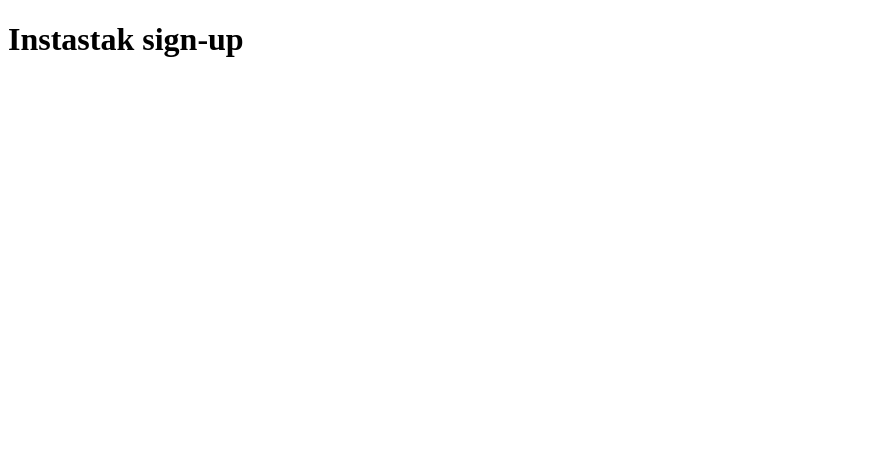
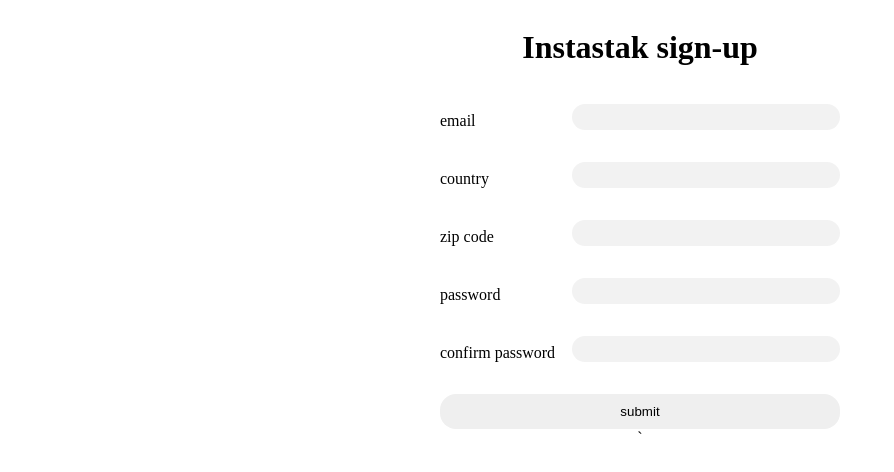
Before and after one commit to coderdonny/form-validation, a plain HTML site: page index.html in a window 1280 px wide. Shown: the whole page, without its empty margins (0-894 px from the left). Drawn offline with Linux system fonts and the light colour scheme.

Commit message:
Create form UI

```diff
--- a/index.html
+++ b/index.html
@@ -5,11 +5,36 @@
     <meta charset="UTF-8">
     <meta http-equiv="X-UA-Compatible" content="IE=edge">
     <meta name="viewport" content="width=device-width, initial-scale=1.0">
+    <link rel="stylesheet" href="style.css">
     <title>Form Validation Practice</title>
 </head>
 
 <body>
     <h1>Instastak sign-up</h1>
+
+    <form action="">
+        <p class="form-row">
+            <label for="email">email</label>
+            <input type="email" id="email">
+        </p>
+        <p class="form-row">
+            <label for="country">country</label>
+            <input type="text" id="country">
+        </p>
+        <p class="form-row">
+            <label for="zip">zip code</label>
+            <input type="number" id="zip">
+        </p>
+        <p class="form-row">
+            <label for="password">password</label>
+            <input type="password" id="password">
+        </p>
+        <p class="form-row">
+            <label for="confirm-password">confirm password</label>
+            <input type="password" id="confirm-password">
+        </p>
+        <button>submit</button>
+    </form>
 </body>
 
-</html>
+</html>`
--- a/style.css
+++ b/style.css
@@ -0,0 +1,36 @@
+body {
+	display: flex;
+	align-items: center;
+	flex-direction: column;
+}
+
+form {
+	display: flex;
+	flex-direction: column;
+	width: 400px;
+}
+
+input {
+	border-style: none;
+	background-color: rgb(242, 242, 242);
+	height: 1.5rem;
+	width: 250px;
+	border-radius: 1rem;
+	padding-left: 1rem;
+}
+
+.form-row {
+	display: flex;
+	justify-content: space-between;
+}
+
+label {
+	align-self: flex-end;
+}
+
+button {
+	margin-top: 1rem;
+	border-style: none;
+	border-radius: 1rem;
+	padding: 10px 0px;
+}
```
